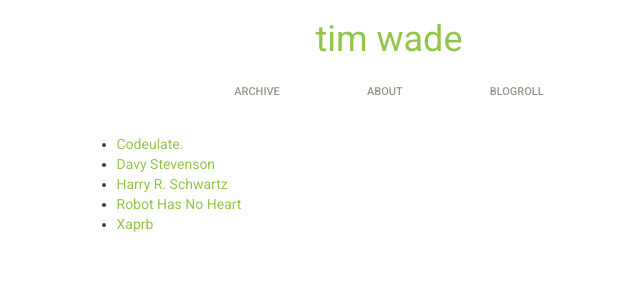
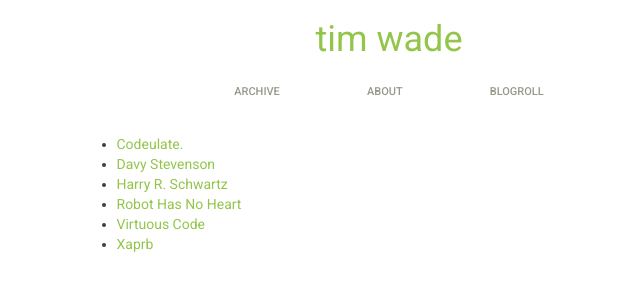
Before and after one commit to imtayadeway/imtayadeway.github.io, a Jekyll site: the page built from blogroll/index.html, in a window 1280 px wide. Shown: the top 300 px of the page, without its empty margins (251-891 px from the left). Built offline with Jekyll 4.4.1, drawn with Linux system fonts in a browser that asks for light colours; Markdown is read by kramdown in place of the engine named in the settings.

Commit message:
Add avdi

```diff
--- a/blogroll/index.html
+++ b/blogroll/index.html
@@ -8,5 +8,6 @@ title: blogroll
   <li><a href="http://www.davystevenson.com">Davy Stevenson</a></li>
   <li><a href="http://harryrschwartz.com">Harry R. Schwartz</a></li>
   <li><a href="http://rhnh.net/">Robot Has No Heart</a></li>
+  <li><a href="http://devblog.avdi.org">Virtuous Code</a></li>
   <li><a href="http://www.xaprb.com/">Xaprb</a></li>
 </ul>
```
